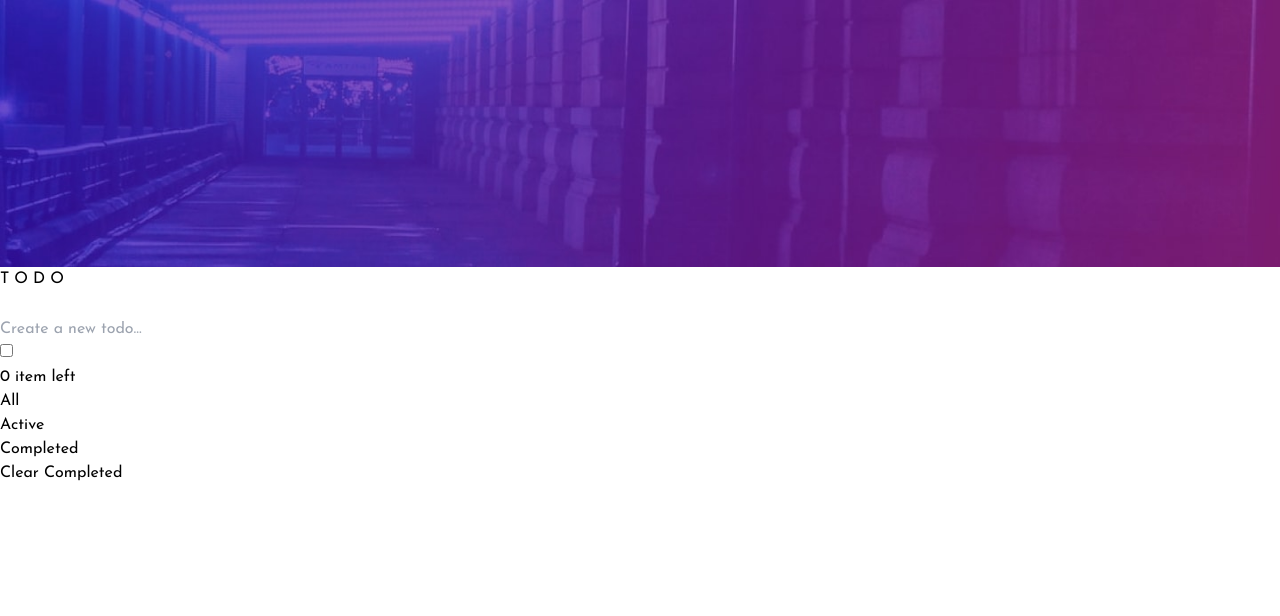
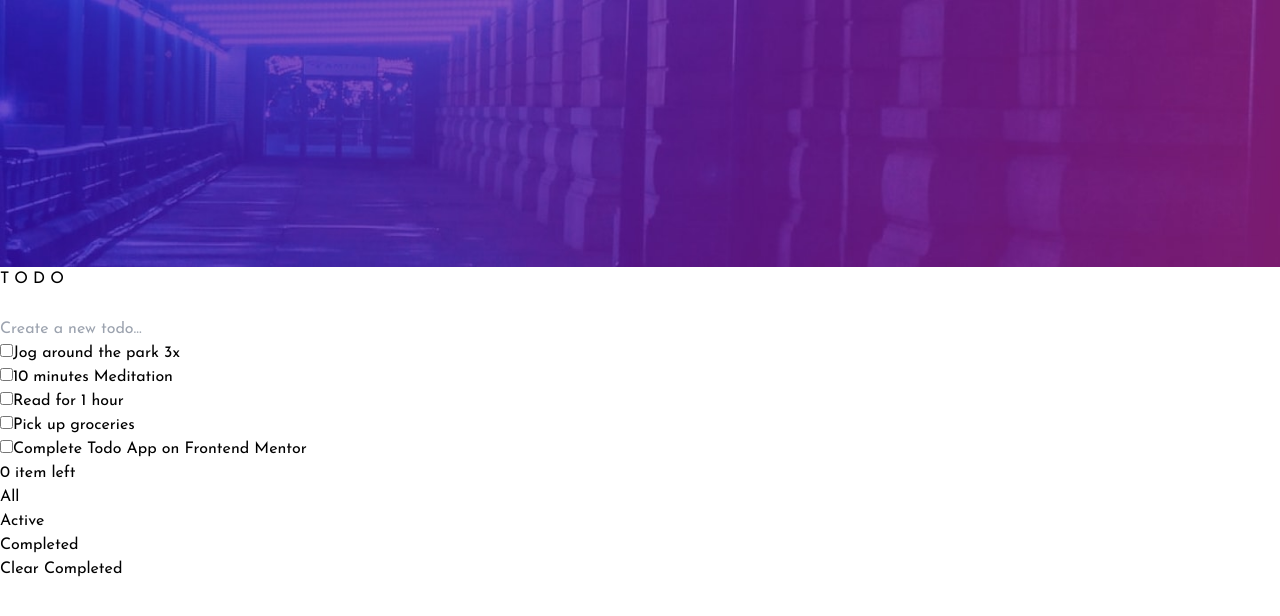
Before and after one commit to oladee/Task-Management, a React (Vite) app: page / in a window 1280 px wide. Shown: the top 616 px of the page. Built offline with nearby package versions, Linux system fonts and the light colour scheme.

Commit message:
looped over static data to set prerequisite fucntionalities

```diff
--- a/src/components/TaskList.jsx
+++ b/src/components/Footer.jsx
@@ -1,9 +1,6 @@
-import React from 'react'
-import TodoItem from './TodoItem'
-const TaskList = () =>{
+const Footer = () =>{
     return(
         <div>
-            <TodoItem/>
             <div className='flex list-none px-4 py-2 bg-gray-800  text-white placeholder-white-500  rounded-b border-t border-grey-800 justify-between items-center text-[11px]'>
                 <p >0 item left</p>
                 <div className='flex'>
@@ -17,4 +14,4 @@ const TaskList = () =>{
     )
 }
 
-export default TaskList
+export default Footer
--- a/src/components/TodoItem.jsx
+++ b/src/components/TodoItem.jsx
@@ -1,12 +1,12 @@
 import crossIcon from "../assets/icon-cross.svg";
 function TodoItem({taskName}) {
-  let checking = document.getElementById('checking')
-  function handleClick(){
+  // let checking = document.getElementById('checking')
+  // function handleClick(){
 
-  }
+  // }
   return (
     <div className="flex list-none px-4 py-2 bg-gray-800  text-white rounded-t mt-6 justify-between items-center">
-      <input onClick={handleClick} type="checkbox" name={taskName}id="checking" />
+      <input type="checkbox" name={taskName}id="checking" />
       <label htmlFor={taskName}>{taskName}</label>
     </div>
   );
--- a/src/components/Underlay.jsx
+++ b/src/components/Underlay.jsx
@@ -6,7 +6,8 @@ import mobileDark from "../assets/bg-mobile-dark.jpg";
 import mobileLight from "../assets/bg-mobile-light.jpg";
 import Sun from "../assets/icon-sun.svg";
 import Form from "./Form";
-import TaskList from "./TaskList";
+import Footer from "./Footer";
+import Todoitem from './TodoItem'
 const Underlay = () => {
   var srcst1 = desktopDark + " 1024w, " + mobileDark + " 375w";
   var size = "(min-width: 1024px) 1024px, 375px";
@@ -78,7 +79,12 @@ const Underlay = () => {
           </div>
           <div className=" items-center w-full justify-between" >
             <Form />
-            <TaskList />
+            {task.map(x => {
+              return(
+                <Todoitem taskName={x.title} key={x.title}/>
+              )
+            })}
+            <Footer/>
           </div>
         </div>
       </div>
```
